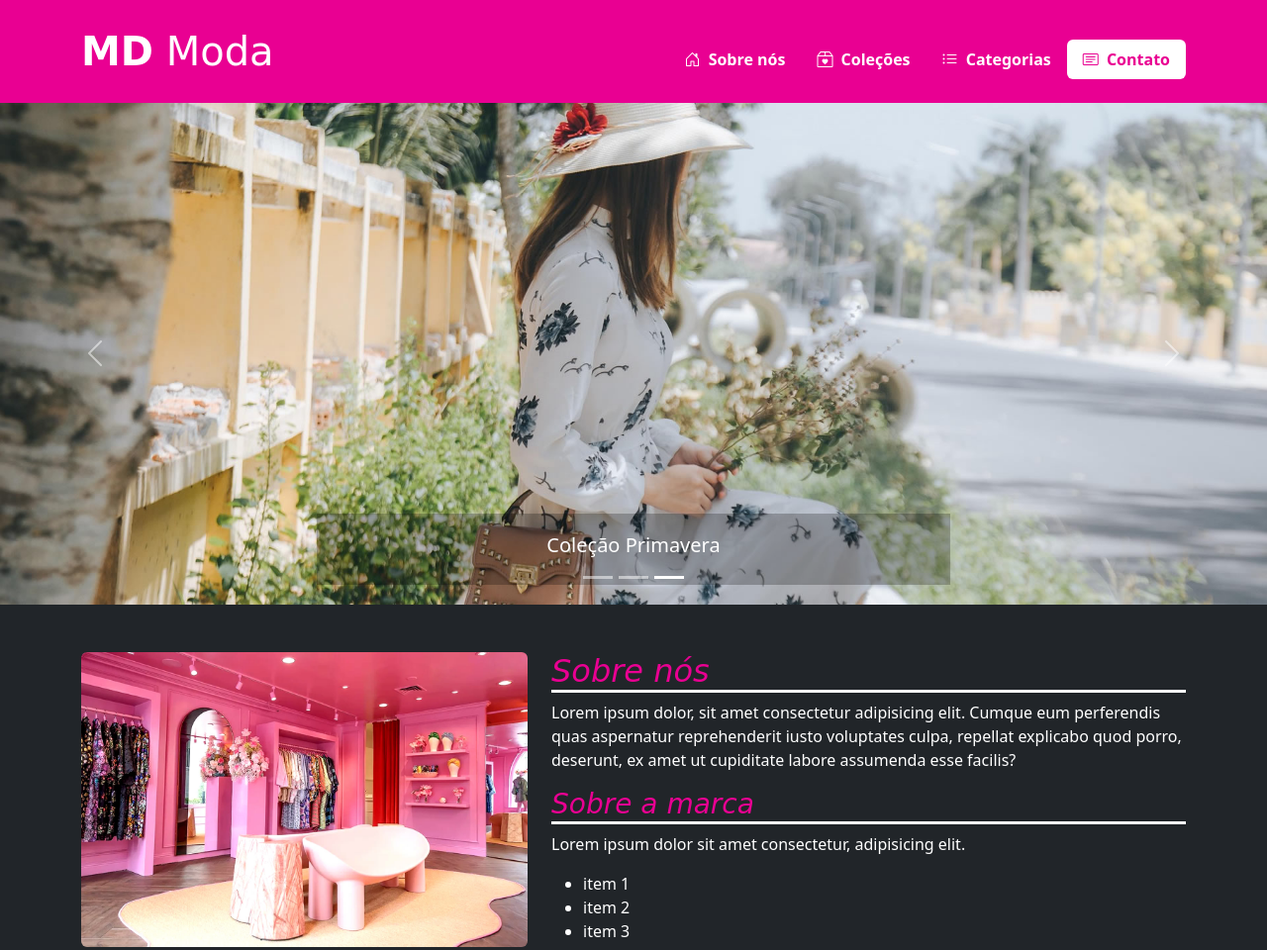
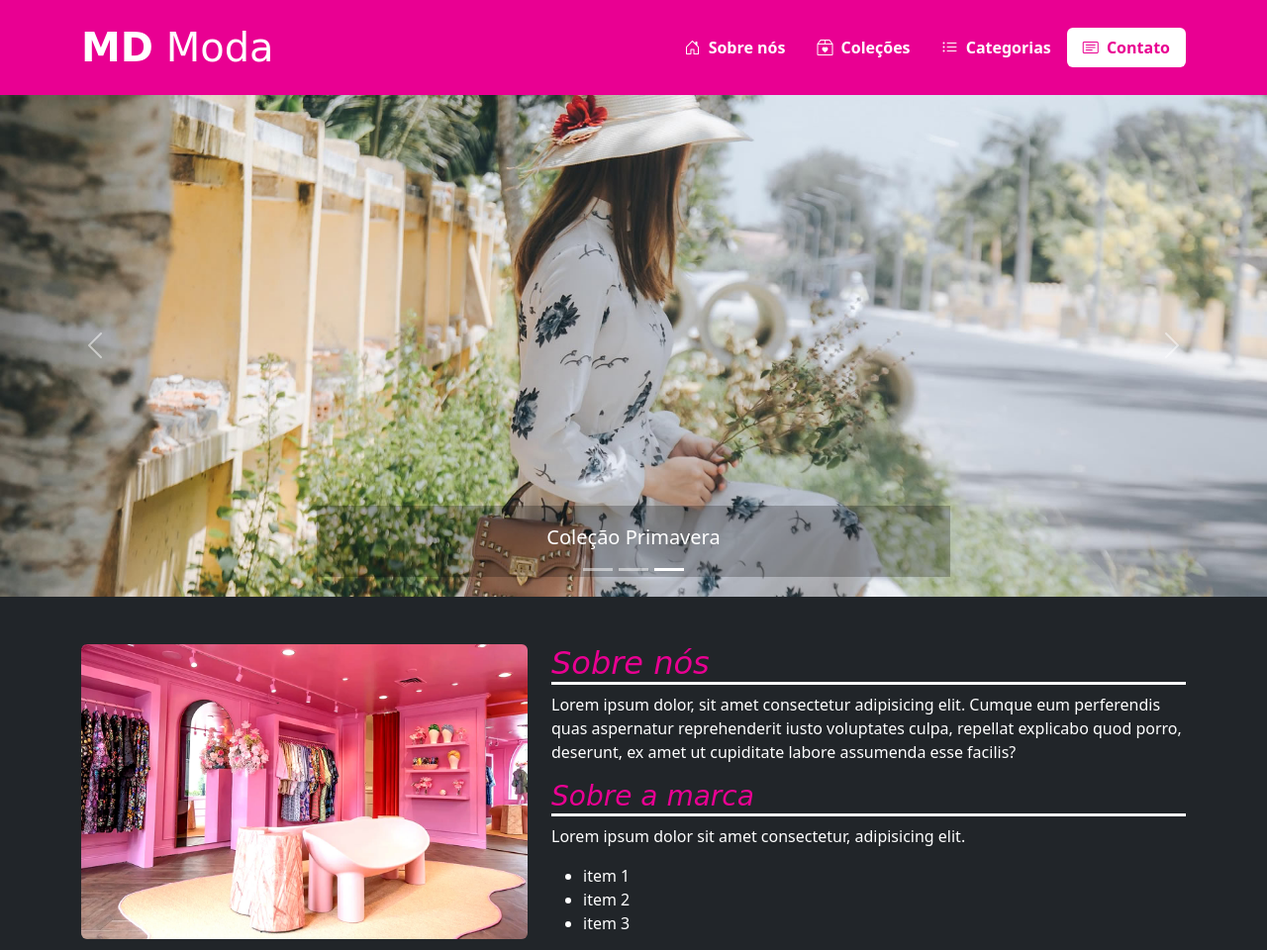
Before and after one commit to renan-fs-sousa/dev_full_stack_python_modulo14_projeto_bootstrap_landing_page, a plain HTML site: page index.html in a window 1280 px wide. Shown: the top 960 px of the page at 99% size. Drawn offline with nearby package versions, Linux system fonts and the light colour scheme; a web font is replaced by a local one.

Commit message:
ajuste-vertical-nav

```diff
--- a/index.html
+++ b/index.html
@@ -19,7 +19,7 @@
                 <span class="navbar-toggler-icon"></span>
             </button>
             <nav class="navbar-collapse collapse justify-content-end" id="menu">
-                <ul class="nav nav-pills d-block d-lg-flex fw-bold mt-3">
+                <ul class="nav nav-pills d-block d-lg-flex fw-bold mt-3 mt-lg-0">
                     <li class="nav-item">
                         <a class="nav-link" href="#sobre">
                             <i class="bi bi-house-door me-1"></i>
```
